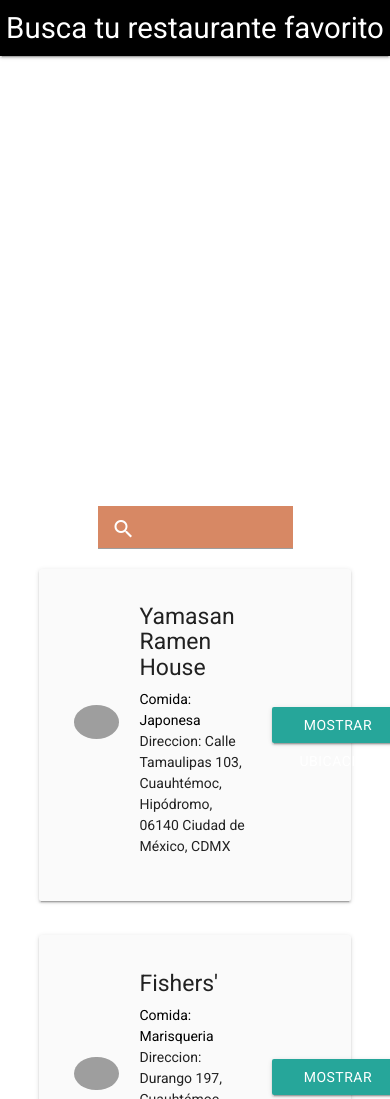
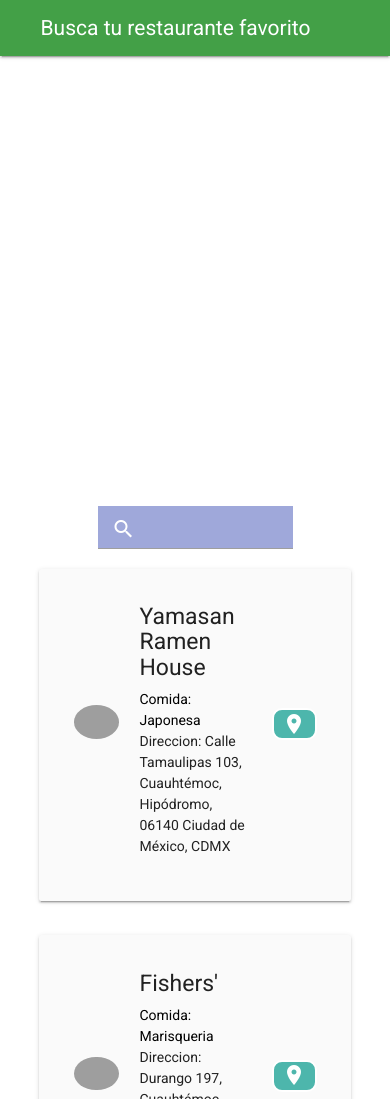
Before and after one commit to AngelicaMVG/restaurantes-ubicacion, a plain HTML site: page index.html in a window 390 px wide. Shown: the top 1099 px of the page. Drawn offline with nearby package versions, Linux system fonts and the light colour scheme; some packages are replaced by stand-ins of ours; grey boxes are pictures that could not be loaded.

Commit message:
cambios en el css

```diff
--- a/assets/css/main.css
+++ b/assets/css/main.css
@@ -1,7 +1,11 @@
-.nav-black {
-  background-color: #000;
+body {
+  font-family: Roboto;
+}
+.nav-green {
+  background-color: #43a047 ;
   color: #fff;
   height: 15%;
+  width: 100%;
 }
 
 #map {
@@ -15,8 +19,8 @@
   margin-left: 25%;
 }
 
-.nav-green{
-  background-color: rgba(195, 75, 20, 0.66);
+.nav-blue{
+  background-color: #9fa8da ;
 }
 
 .color-white {
@@ -27,7 +31,42 @@
   width: 80%;
 }
 
+.btn-ubicacion {
+  background-color: #4DB6AC;
+  color: #fff;
+  border: 2px solid #fff;
+  border-radius: 10px;
+  width: 50%;
+  height: 50%;
+  font-size: 1vw;
+  padding-top: 5%;
+}
+
+.btn-ubicacion:hover{
+  background-color: #26c6da;
+}
+
+button .boton-plantilla {
+
+ background-color: #4DB6AC;
+ color: #fff;
+ border: 2px solid #fff;
+ border-radius: 10px;
+}
+
 @media only screen and (max-width:680px){
+body{
+  overflow-x: hidden;
+}
 
+.btn-ubicacion {
+  width:100%;
+  padding-top: 3%;
+}
+
+.nav-green .brand-logo {
+  margin-left: -5%;
+  font-size: 1.5em;
+}
 
 }
--- a/assets/js/main.js
+++ b/assets/js/main.js
@@ -45,7 +45,7 @@ var restaurantes= [
     "comida": "Japonesa",
     "foto": "https://igx.4sqi.net/img/general/200x200/25404241_8PNmeduOkJ7QojQUpsCTCaTOP0q--87Ef7XjhpxzxHQ.jpg",
     "direccion": "Calle Tamaulipas 103, Cuauhtémoc, Hipódromo, 06140 Ciudad de México, CDMX",
-    "coordenadas": {"lat": "19.4094816", "lng": "-99.1750028"}
+    "coordenadas": {"lat": "19.410773", "lng": "-99.174971"}
   },
   {
     "nombre": "Fishers",
@@ -92,7 +92,9 @@ var plantillaRestaurante = '<article class="row restaurante">' +
   '<span>' +
   'Direccion:__direccion__' + '</span>' + '</br>'
 	+ '<div class="col s2">' +
-	'<button type="button" class=" btn-ubicacion btn btn-primary btn-medium" data-latitud="__latitud__" data-longitud="__longitud__">Ubicacion</button>' +
+	'<button type="button" class="btn-plantilla" data-latitud="__latitud__" data-longitud="__longitud__">'+
+  '<i class="material-icons">place</i>' +
+	'</button>' +
 	'</div>' +
   '</div>' +
   '</div>' +
@@ -102,7 +104,8 @@ var plantillaRestaurante = '<article class="row restaurante">' +
 var cargarPagina = function() {
   $("#search-form").submit(filtrarRestaurante);
   obtenerUbicacion();
-	$(document).on("click", ".btn-ubicacion", ubicacion);
+	$(document).on("click",".btn-ubicacion", ubicacion);
+	$(document).on("click",".btn-plantilla", ubicacion);
 };
 
 var filtrarRestaurante = function(e) {
--- a/index.html
+++ b/index.html
@@ -14,7 +14,7 @@
 
 <body>
   <nav>
-    <div class="nav-wrapper nav-black">
+    <div class="nav-wrapper nav-green">
       <a href="#!" class="brand-logo center">Busca tu restaurante favorito <i class="material-icons">restaurant</i></a>
     </div>
   </nav>
@@ -26,7 +26,7 @@
   </section>
 
 
-  <section class="nav-busqueda nav-green">
+  <section class="nav-busqueda nav-blue">
     <div class="nav-wrapper">
       <form id="search-form">
         <div class="input-field">
@@ -55,7 +55,7 @@
           </span>
           </div>
           <div class="col s3">
-            <button type="button" class=" btn-ubicacion btn btn-primary btn-medium" data-latitud="19.410773" data-longitud="-99.174971">Mostrar Ubicacion</button>
+            <a href="#map"><button type="button" class=" btn-ubicacion " data-latitud="19.410773" data-longitud="-99.174971"><i class="material-icons">place</i></button></a>
           </div>
         </div>
       </div>
@@ -77,7 +77,7 @@
           </span>
           </div>
           <div class="col s3">
-            <button type="button" class=" btn-ubicacion btn btn-primary btn-medium" data-latitud="19.420134" data-longitud="-99.167399">Mostrar Ubicacion</button>
+            <a href="#map"><button type="button" class=" btn-ubicacion " data-latitud="19.420134" data-longitud="-99.167399"><i class="material-icons">place</i></button></a>
           </div>
         </div>
       </div>
@@ -99,7 +99,7 @@
           </span>
           </div>
           <div class="col s3">
-            <button type="button" class=" btn-ubicacion btn btn-primary btn-medium" data-latitud="19.416677" data-longitud="-99.166744">Mostrar Ubicacion</button>
+            <a href="#map"><button type="button" class=" btn-ubicacion " data-latitud="19.416677" data-longitud="-99.166744"><i class="material-icons">place</i></button></a>
           </div>
         </div>
       </div>
@@ -121,7 +121,7 @@
           </span>
           </div>
           <div class="col s3">
-            <button type="button" class=" btn-ubicacion btn btn-primary btn-medium" data-latitud="19.415763" data-longitud="-99.166119">Mostrar Ubicacion</button>
+            <a href="#map"><button type="button" class=" btn-ubicacion " data-latitud="19.415763" data-longitud="-99.166119"><i class="material-icons">place</i></button></a>
           </div>
         </div>
       </div>
@@ -143,7 +143,7 @@
           </span>
           </div>
           <div class="col s3">
-            <button type="button" class=" btn-ubicacion btn btn-primary btn-small" data-latitud="19.399412" data-longitud="-99.185153">Mostrar Ubicacion</button>
+            <a href="#map"><button type="button" class=" btn-ubicacion  " data-latitud="19.399412" data-longitud="-99.185153"><i class="material-icons">place</i></button></a>
           </div>
         </div>
       </div>
```
